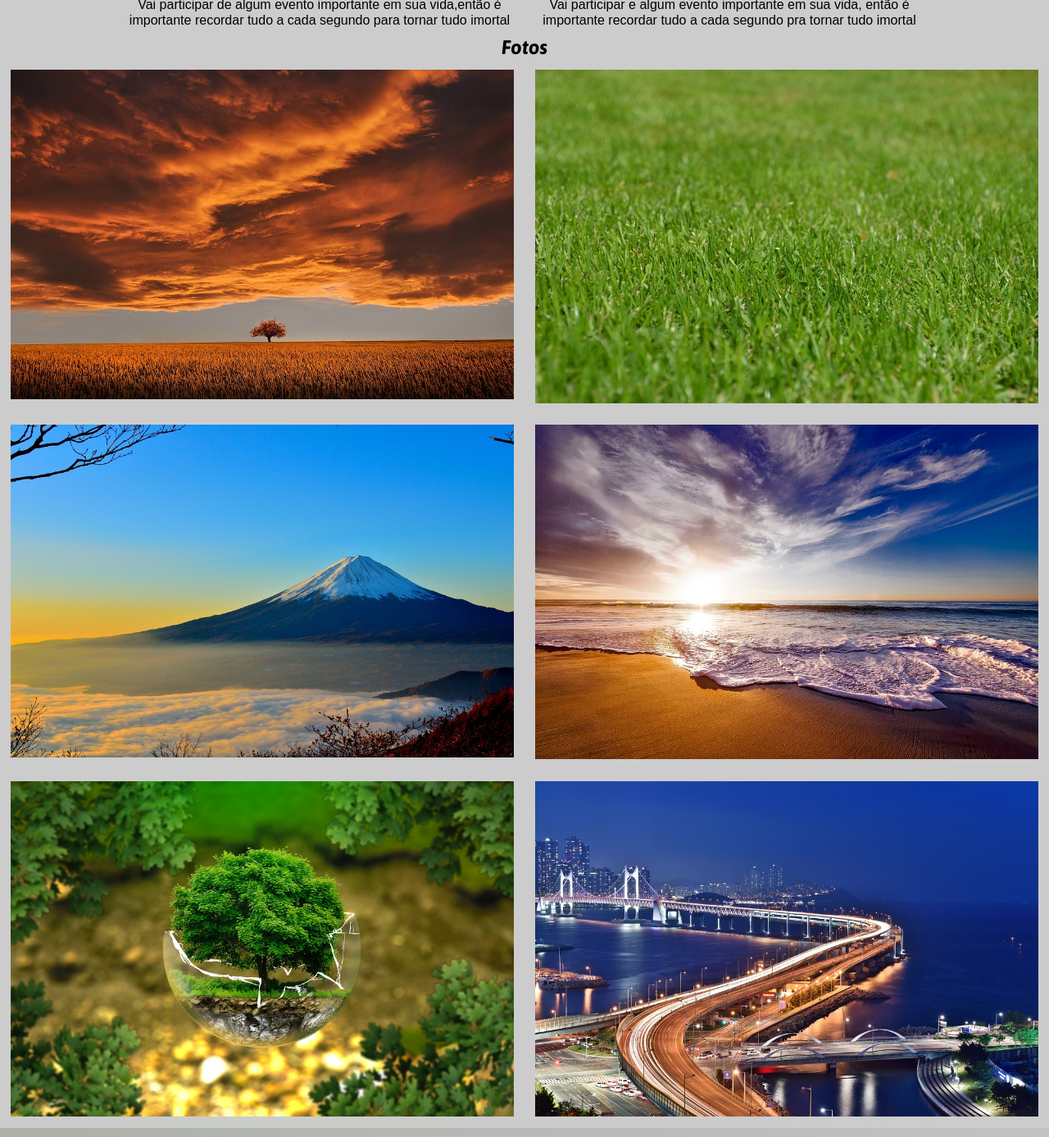
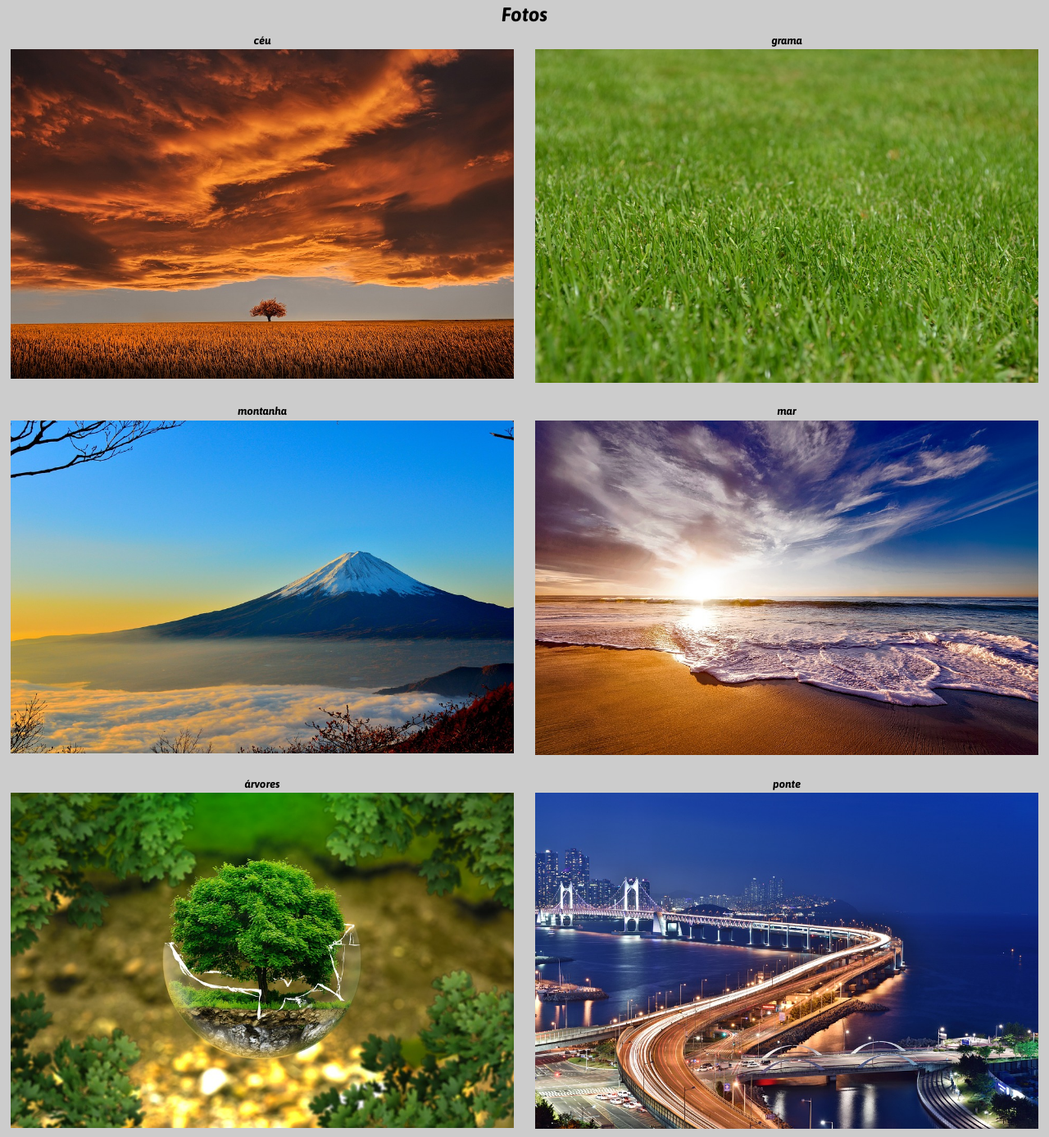
Before and after one commit to PauloBarros3335/meuSiteResponsivo, a plain HTML site: page index.html in a window 1280 px wide. Shown: the part 1398-2785 px from the top of the page at 82% size. Drawn offline with Linux system fonts and the light colour scheme.

Commit message:
Adicionando h5

```diff
--- a/css/style.css
+++ b/css/style.css
@@ -122,8 +122,6 @@
     max-width: 1000px;
     padding: 10px;
     /*background-image: linear-gradient(205deg, #0000004f, transparent);*/
-    border: red 10px;
-     background-image: red;
   }
 
   #serviços div {
@@ -137,6 +135,7 @@
 
   #serviços div img {
     width: 100%;
+    background-color: #0025ff1a
   }
 
   #fotos {
@@ -157,6 +156,12 @@
     width: 100%;
     display: inline-block;
     padding: 0.2em;
+  }
+
+  h5 {
+    text-align: center;
+    font-family: asap, sans-serif;
+    color: #000000;
   }
 
   #contato {
--- a/index.html
+++ b/index.html
@@ -33,7 +33,7 @@
 
       <p>
         Trabalhar com fotografias,vídeos, fez eu entender que esse serviço é
-        algo impresindível. A todo momento estamos vivendo dias maravilhoosos
+        algo impresindível. A todo momento estamos vivendo dias maravilhosos
         que podem ser armazenados de uma forma muito divertida e emocionante
         ,criando histórias e relembrando sentimentos.
       </p>
@@ -54,7 +54,7 @@
 
     <section class="serviços" id="serviços">
       <div>
-        <img src="img/p1.png" alt="Camara" />
+        <img src="img/p4.png" alt="Camara" />
         <h3>fotografía</h3>
         <p>
           Guarde momentos importantes,como um casamento, formaturas,
@@ -63,7 +63,7 @@
       </div>
 
       <div>
-        <img src="img/p1.png" alt="filme" />
+        <img src="img/p2.png" alt="filme" />
         <h3>Edição de vídeo</h3>
         <p>
           Quer transformar uma lembrança em vídeo em algo emocionante com trilha
@@ -72,7 +72,7 @@
       </div>
 
       <div>
-        <img src="img/p1.png" alt="vidioplayer" />
+        <img src="img/p3.png" alt="vidioplayer" />
         <h3>Captação imagem</h3>
         <p>
           Vai participar de algum evento importante em sua vida,então é
@@ -92,12 +92,49 @@
 
     <h4>Fotos</h4>
     <section id="fotos">
+      <section>
+      <div>
+        <h5>céu</h5>
+      </div>
       <img src="img/ceu.jpg" alt="ceu" />
+     </section>
+
+     <section>
+      <div>
+        <h5>grama</h5>
+      </div>
       <img src="img/grama.jpg" alt="grama" />
+
+     </section>
+
+     <section>
+      <div>
+        <h5>montanha</h5>
+      </div>
       <img src="img/montanha.jpg" alt="montanha" />
+    </section>
+
+     <section>
+      <div>
+        <h5>mar</h5>
+      </div>
       <img src="img/mar.jpg" alt="mar" />
+     </section>
+
+     <section>
+      <div>
+        <h5>árvores</h5>
+      </div>
       <img src="img/arvores.jpg" alt="arvores" />
-      <img src="img/ponte.jpg" alt="ponte" />
+     </section>
+
+      <section>
+        <div>
+          <h5>ponte</h5>
+        </div>
+        <img src="img/ponte.jpg" alt="ponte" />
+      </section>
+
     </section>
 
     <section id="contato">
```
Also changed, not shown: img/p1.png, img/p2.png (added), img/p3.png (added), img/p4.png (added).
